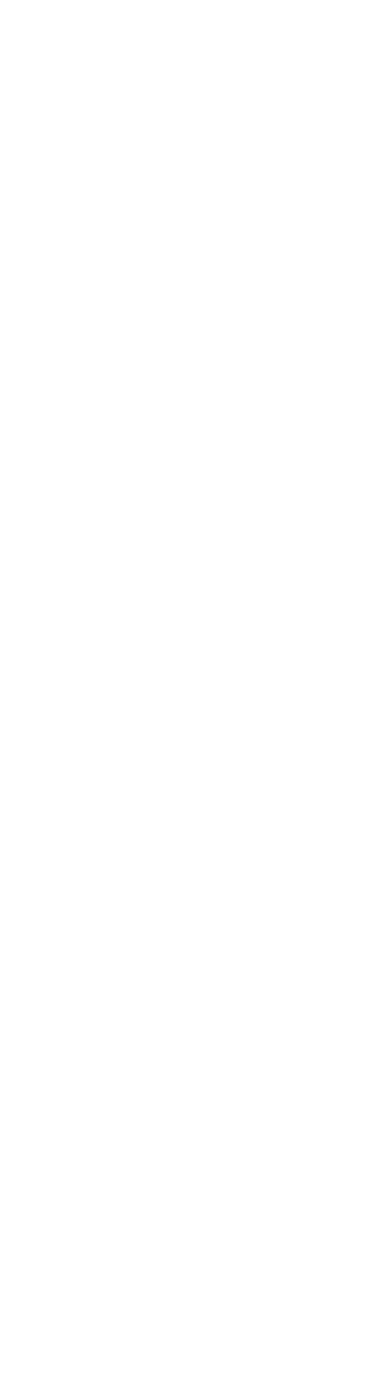
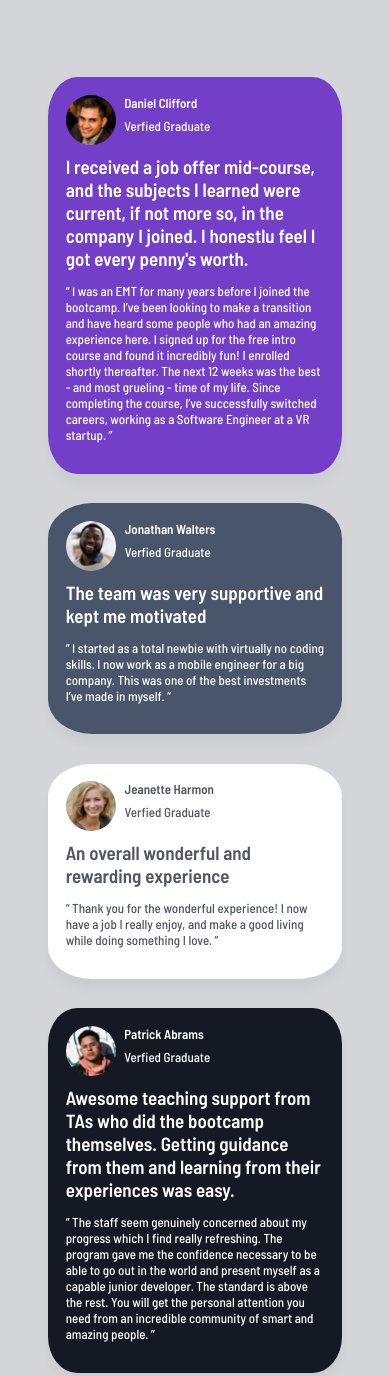
Before and after one commit to abdellahhammouch/Testimonials-grid-section, a plain HTML site: page index.html in a window 390 px wide. Shown: the top 1376 px of the page. Before the commit the page ends 844 px from the top, so only its background shows below. Drawn offline with Linux system fonts and the light colour scheme.

Commit message:
terminer la partie du mobile

```diff
--- a/index.html
+++ b/index.html
@@ -7,42 +7,65 @@
     <link rel="stylesheet" href="main.css">
 </head>
 <body>
-    <div class="container">
+    <main>
+        <div class="container">
         <div class="container1">
             <div class="child1">
-
+                <img src="images/image-daniel.jpg" alt="daniel">
+                <div>
+                    <h5>Daniel Clifford</h5>
+                    <p>Verfied Graduate</p>
+                </div>
             </div>
-            <h3></h3>
-            <p></p>
+            <h3>I received a job offer mid-course, and the subjects I learned were current, if not more so, in the company I joined. I honestlu feel I got every penny's worth.</h3>
+            <p>“ I was an EMT for many years before I joined the bootcamp. I’ve been looking to make a transition and have heard some people who had an amazing experience here. I signed up for the free intro course and found it incredibly fun! I enrolled shortly thereafter. The next 12 weeks was the best - and most grueling - time of my life. Since completing the course, I’ve successfully switched careers, working as a Software Engineer at a VR startup. ”</p>
         </div>
         <div class="container2">
-            <div class="child1">
-
+            <div class="child2">
+                <img src="images/image-jonathan.jpg" alt="daniel">
+                <div>
+                    <h5>Jonathan Walters</h5>
+                    <p>Verfied Graduate</p>
+                </div>
             </div>
-            <h3></h3>
-            <p></p>
+            <h3>The team was very supportive and kept me motivated </h3>
+            <p>“ I started as a total newbie with virtually no coding skills. I now work as a mobile engineer for a big company. This was one of the best investments I’ve made in myself. ” </p>
         </div>
         <div class="container3">
             <div class="child3">
-
+                <img src="images/image-jeanette.jpg" alt="daniel">
+                <div>
+                    <h5>Jeanette Harmon</h5>
+                    <p>Verfied Graduate</p>
+                </div>
             </div>
-            <h3></h3>
-            <p></p>
+            <h3>An overall wonderful and rewarding experience</h3>
+            <p>“ Thank you for the wonderful experience! I now have a job I really enjoy, and make a good living while doing something I love. ”</p>
         </div>
         <div class="container4">
             <div class="child4">
-
+                <img src="images/image-patrick.jpg" alt="daniel">
+                <div>
+                    <h5>Patrick Abrams</h5>
+                    <p>Verfied Graduate</p>
+                </div>
             </div>
-            <h3></h3>
-            <p></p>
+            <h3>Awesome teaching support from TAs who did the bootcamp themselves. Getting guidance from them and learning from their experiences was easy.</h3>
+            <p>“ The staff seem genuinely concerned about my progress which I find really refreshing. The program gave me the confidence necessary to be able to go out in the world and present myself as a capable junior developer. The standard is above the rest. You will get the personal attention you need from an incredible community of smart and amazing people. ”</p>
         </div>
         <div class="container5">
             <div class="child5">
-
+                <img src="images/image-kira.jpg" alt="daniel">
+                <div>
+                    <h5>Kira Whittle</h5>
+                    <p>Verfied Graduate</p>
+                </div>
             </div>
-            <h3></h3>
-            <p></p>
+            <h3>Such a life-changing experience. Highly recommended!</h3>
+            <p>“ Before joining the bootcamp, I’ve never written a line of code. I needed some structure from professionals who can help me learn programming step by step. I was encouraged to enroll by a former student of theirs who can only say wonderful things about the program. The entire curriculum and staff did not disappoint. They were very hands-on and I never had to wait long for assistance. The agile team project, in particular, was outstanding. It took my learning to the next level in a way that no tutorial could ever have. In fact, I’ve often referred to it during interviews as an example of my developent experience. It certainly helped me land a job as a full-stack developer after receiving multiple offers. 100% recommend! ”</p>
         </div>
     </div>
+    </main>
+
 </body>
 </html>
--- a/main.css
+++ b/main.css
@@ -0,0 +1,101 @@
+@import url("https://fonts.googleapis.com/css2?family=Barlow+Semi+Condensed:wght@500;600&display=swap");
+
+* {
+  font-family: "Barlow Semi Condensed";
+  font-size: 13px;
+}
+
+body {
+  padding: 40px;
+  background-color: #d4d5d9;
+}
+
+.container {
+  display: block;
+}
+
+.container1 {
+  margin: 10% 0;
+  border: transparent;
+  padding: 6%;
+  border-radius: 10%;
+  background-color: #733fc8;
+  color: white;
+  box-shadow: 0 10px 10px rgba(0, 0, 0, 0.04);
+}
+.container2 {
+  margin: 10% 0;
+  border: transparent;
+  padding: 6%;
+  border-radius: 15%;
+  background-color: #49556b;
+  color: white;
+  box-shadow: 0 10px 10px rgba(0, 0, 0, 0.04);
+}
+.container3 {
+  margin: 10% 0;
+  border: transparent;
+  padding: 6%;
+  border-radius: 15%;
+  background-color: #ffffff;
+  color: #505664;
+  box-shadow: 0 10px 10px rgba(0, 0, 0, 0.04);
+}
+.container4 {
+  margin: 10% 0;
+  border: transparent;
+  padding: 6%;
+  border-radius: 10%;
+  background-color: #141924;
+  color: white;
+  box-shadow: 0 10px 10px rgba(0, 0, 0, 0.04);
+}
+.container5 {
+  margin: 10% 0;
+  border: transparent;
+  padding: 6%;
+  border-radius: 10%;
+  background-color: #ffffff;
+  color: #505664;
+  box-shadow: 0 10px 10px rgba(0, 0, 0, 0.04);
+}
+
+.child1,
+.child2,
+.child3,
+.child4,
+.child5 {
+  display: flex;
+  height: 60px;
+  margin: 0;
+  width: 100%;
+}
+
+.child1 *,
+.child2 *,
+.child3 *,
+.child4 *,
+.child5 * {
+  margin: 0;
+}
+
+.child1 div *,
+.child2 div *,
+.child3 div *,
+.child4 div *,
+.child5 div * {
+  padding-bottom: 8%;
+  padding-left: 10%;
+  width: 100%;
+}
+
+img {
+  width: 50px;
+  height: 50px;
+  border-radius: 50%;
+}
+
+h3 {
+    margin: 0;
+  font-size: 19px;
+}
```
Also changed, not shown: images/favicon-32x32.png (added), images/image-daniel.jpg (added), images/image-jeanette.jpg (added), images/image-jonathan.jpg (added), images/image-kira.jpg (added), images/image-patrick.jpg (added).
